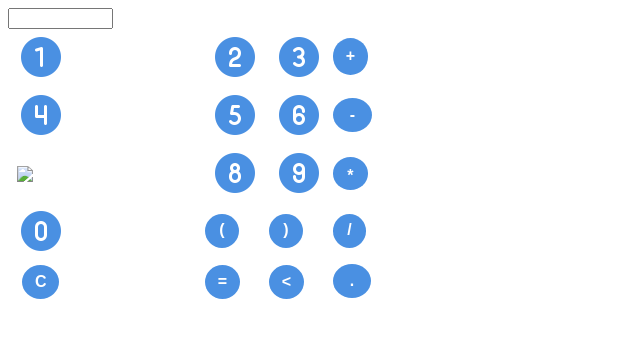
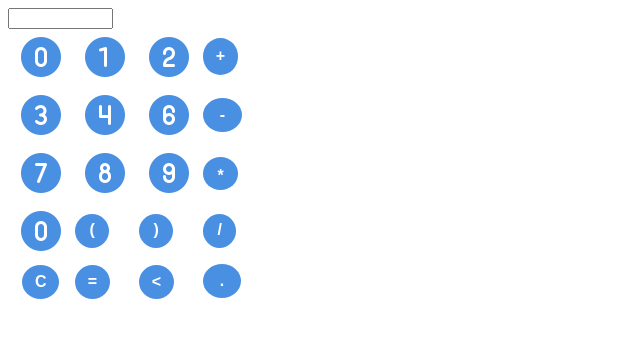
Before and after one commit to Fabdev31/projet_calculatrice, a website: page index.html in a window 1280 px wide. Shown: the whole page, without its empty margins (0-640 px from the left). Drawn offline with nearby package versions, Linux system fonts and the light colour scheme.

Commit message:
rechargement des images

```diff
--- a/index.html
+++ b/index.html
@@ -9,20 +9,20 @@
         <input type="text" id="ecran-affichage" name="ecran-affichage" size="10" onkeyup="taperEntree(event)">
         <table>
             <tr>
-                <td><button onclick='concatenerOperation("1")'><img src="/images/icons8-cerclé-1-48.png" alt="icone-chiffre-1-cercle">
+                <td><button onclick='concatenerOperation("1")'><img src="/images/icons8-cerclé-0-48.png" alt="icone-chiffre-1-cercle">
                 </button></td>
-                <td><button onclick='concatenerOperation("2")'><img src="/images/icons8-cerclé-2-48.png" alt="icone-chiffre-2-cercle"></button></td>
-                <td><button onclick='concatenerOperation("3")'><img src="/images/icons8-cerclé-3-48.png" alt="icone-chiffre-3-cercle"></button></td>
+                <td><button onclick='concatenerOperation("2")'><img src="/images/icons8-cerclé-1-48.png" alt="icone-chiffre-2-cercle"></button></td>
+                <td><button onclick='concatenerOperation("3")'><img src="/images/icons8-cerclé-2-48.png" alt="icone-chiffre-3-cercle"></button></td>
                 <td><button class="touche-a-creer" id="bouton-plus" onclick='concatenerOperation("+")'>+</button></td>
             </tr>
             <tr>
-                <td><button onclick='concatenerOperation("4")'><img src="/images/icons8-cerclé-4-48.png" alt="icone-chiffre-4-cercle"></button></td>
-                <td><button onclick='concatenerOperation("5")'><img src="/images/icons8-cerclé-5-48.png" alt="icone-chiffre-5-cercle"></button></td>
+                <td><button onclick='concatenerOperation("4")'><img src="/images/icons8-cerclé-3-48.png" alt="icone-chiffre-4-cercle"></button></td>
+                <td><button onclick='concatenerOperation("5")'><img src="/images/icons8-cerclé-4-48.png" alt="icone-chiffre-5-cercle"></button></td>
                 <td><button onclick='concatenerOperation("6")'><img src="/images/icons8-cerclé-6-48.png" alt="icone-chiffre-6-cercle"></button></td>
                 <td><button class="touche-a-creer" id="bouton-moins" onclick='concatenerOperation("-")'>-</button></td>
             </tr>
             <tr>
-                <td><button onclick='concatenerOperation("7")'><img src="/images//icons8-cerclé-7-48.png" alt="icone-chiffre-7-cercle"></button></td>
+                <td><button onclick='concatenerOperation("7")'><img src="/images/icons8-cerclé-7-48.png" alt="icone-chiffre-7-cercle"></button></td>
                 <td><button onclick='concatenerOperation("8")'><img src="/images/icons8-cerclé-8-48.png" alt="icone-chiffre-8-cercle"></button></td>
                 <td><button onclick='concatenerOperation("9")'><img src="/images/icons8-cerclé-9-48.png" alt="icone-chiffre-9-cercle"></button></td>
                 <td><button class="touche-a-creer" id="bouton-multiplier" onclick='concatenerOperation("*")'>*</button></td>
```
